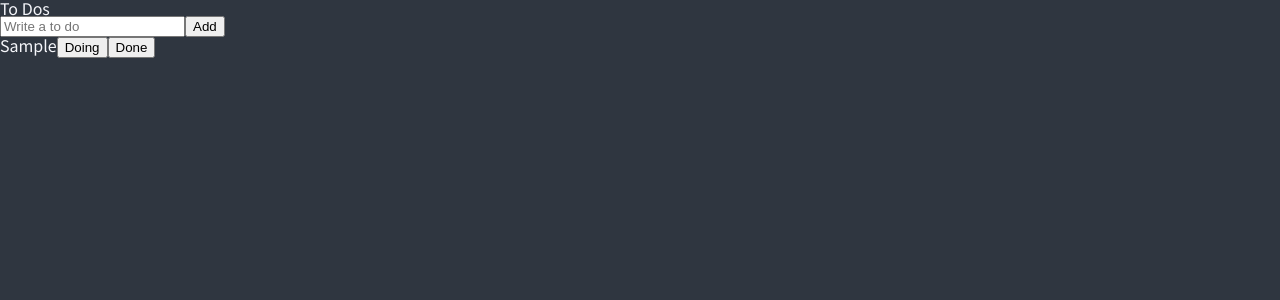
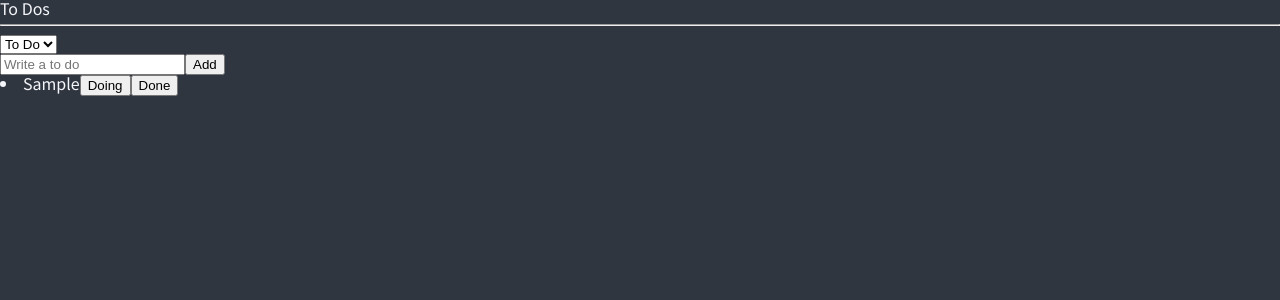
Before and after one commit to kgogo5/masterClass, a React (Create React App) app: page / in a window 1280 px wide. Both pictures are taken after typing "Sample" into the empty fields and a click on the button "Add". Shown: the top 300 px of the page. Built offline with nearby package versions, Linux system fonts and the light colour scheme.

Commit message:
To Do List 과제 전 완성

```diff
--- a/src/CreateToDo.tsx
+++ b/src/CreateToDo.tsx
@@ -1,6 +1,6 @@
 import { useForm } from "react-hook-form";
-import { useSetRecoilState } from "recoil";
-import { toDoState } from "./atoms";
+import { useRecoilValue, useSetRecoilState } from "recoil";
+import { categoryState, toDoState } from "./atoms";
 
 interface IForm {
   toDo: string;
@@ -8,12 +8,10 @@ interface IForm {
 
 const CreateToDos = () => {
   const setToDos = useSetRecoilState(toDoState);
+  const category = useRecoilValue(categoryState);
   const { register, handleSubmit, setValue } = useForm<IForm>();
   const handleValid = ({ toDo }: IForm) => {
-    setToDos((prev) => [
-      { text: toDo, id: Date.now(), category: "TO_DO" },
-      ...prev,
-    ]);
+    setToDos((prev) => [{ text: toDo, id: Date.now(), category }, ...prev]);
     setValue("toDo", "");
   };
   return (
--- a/src/ToDo.tsx
+++ b/src/ToDo.tsx
@@ -1,5 +1,5 @@
 import { useSetRecoilState } from "recoil";
-import { IToDo, toDoState } from "./atoms";
+import { Categories, IToDo, toDoState } from "./atoms";
 
 const ToDo = ({ text, category, id }: IToDo) => {
   const setToDos = useSetRecoilState(toDoState);
@@ -7,7 +7,6 @@ const ToDo = ({ text, category, id }: IToDo) => {
     setToDos((prev) => {
       const targetIndex = prev.findIndex((toDo) => toDo.id === id);
       const newToDo = { text, id, category: newCategory };
-
       return [
         ...prev.slice(0, targetIndex),
         newToDo,
@@ -18,14 +17,14 @@ const ToDo = ({ text, category, id }: IToDo) => {
   return (
     <li>
       <span>{text}</span>
-      {category !== "DOING" && (
-        <button onClick={() => onClick("DOING")}>Doing</button>
+      {category !== Categories.DOING && (
+        <button onClick={() => onClick(Categories.TO_DO)}>Doing</button>
       )}
-      {category !== "TO_DO" && (
-        <button onClick={() => onClick("TO_DO")}>To Do</button>
+      {category !== Categories.TO_DO && (
+        <button onClick={() => onClick(Categories.DOING)}>To Do</button>
       )}
-      {category !== "DONE" && (
-        <button onClick={() => onClick("DONE")}>Done</button>
+      {category !== Categories.DONE && (
+        <button onClick={() => onClick(Categories.DONE)}>Done</button>
       )}
     </li>
   );
--- a/src/ToDoList.tsx
+++ b/src/ToDoList.tsx
@@ -1,20 +1,29 @@
-import { useRecoilValue } from "recoil";
-import { toDoState } from "./atoms";
+import { useRecoilState, useRecoilValue } from "recoil";
+import { Categories, categoryState, toDoSelector, toDoState } from "./atoms";
 import CreateToDo from "./CreateToDo";
 import ToDo from "./ToDo";
 
 const ToDoList = () => {
-  const toDos = useRecoilValue(toDoState);
-  console.log(toDos);
+  const [category, setCategory] = useRecoilState(categoryState);
+  const toDos = useRecoilValue(toDoSelector);
+
+  const onInput = (event: any) => {
+    setCategory(event.target.value);
+  };
+  console.log(category);
   return (
     <div>
       <h1>To Dos</h1>
+      <hr />
+      <select value={category} onInput={(e) => onInput(e)}>
+        <option value={Categories.TO_DO}>To Do</option>
+        <option value={Categories.DOING}>Doing</option>
+        <option value={Categories.DONE}>Done</option>
+      </select>
       <CreateToDo />
-      <ul>
-        {toDos.map((toDo) => (
-          <ToDo key={toDo.id} {...toDo} />
-        ))}
-      </ul>
+      {toDos.map((toDo) => (
+        <ToDo key={toDo.id} {...toDo} />
+      ))}
     </div>
   );
 };
--- a/src/atoms.tsx
+++ b/src/atoms.tsx
@@ -1,12 +1,31 @@
-import { atom } from "recoil";
+import { atom, selector } from "recoil";
 
+export enum Categories {
+  "TO_DO",
+  "DOING",
+  "DONE",
+}
 export interface IToDo {
   text: string;
   id: number;
-  category: "TO_DO" | "DOING" | "DONE";
+  category: Categories;
 }
+
+export const categoryState = atom<Categories>({
+  key: "category",
+  default: Categories.TO_DO,
+});
 
 export const toDoState = atom<IToDo[]>({
   key: "toDo",
   default: [],
 });
+
+export const toDoSelector = selector({
+  key: "toDoSelector",
+  get: ({ get }) => {
+    const toDos = get(toDoState);
+    const category = get(categoryState);
+    return toDos.filter((toDo) => toDo.category === category);
+  },
+});
```
